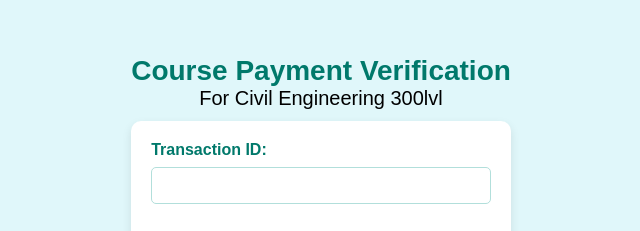
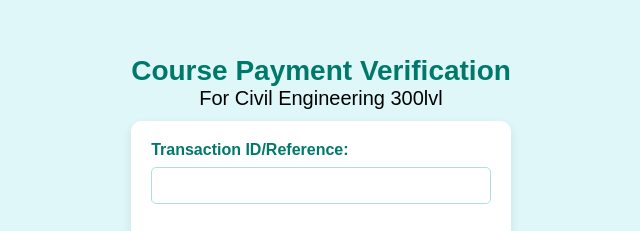
Before and after one commit to RRonniecool/payment-verification-form, a React (Create React App) app: page / in a window 1280 px wide. Shown: the part 179-410 px from the top of the page, without its empty margins (319-959 px from the left). Built offline with nearby package versions, Linux system fonts and the light colour scheme; no server answers; a web font is replaced by a local one.

Commit message:
updated env file

```diff
--- a/src/components/PaymentForm.js
+++ b/src/components/PaymentForm.js
@@ -67,7 +67,7 @@ const PaymentVerification = () => {
       <h1>Course Payment Verification</h1>
       <p>For Civil Engineering 300lvl</p>
       <form id='paymentForm' onSubmit={handleSubmit}>
-        <label htmlFor="transactionId">Transaction ID:</label>
+        <label htmlFor="transactionId">Transaction ID/Reference:</label>
         <input
           type="text"
           id="transactionId"
```
Also changed, not shown: 1 other file (tests, documents, lock files or other folders).
